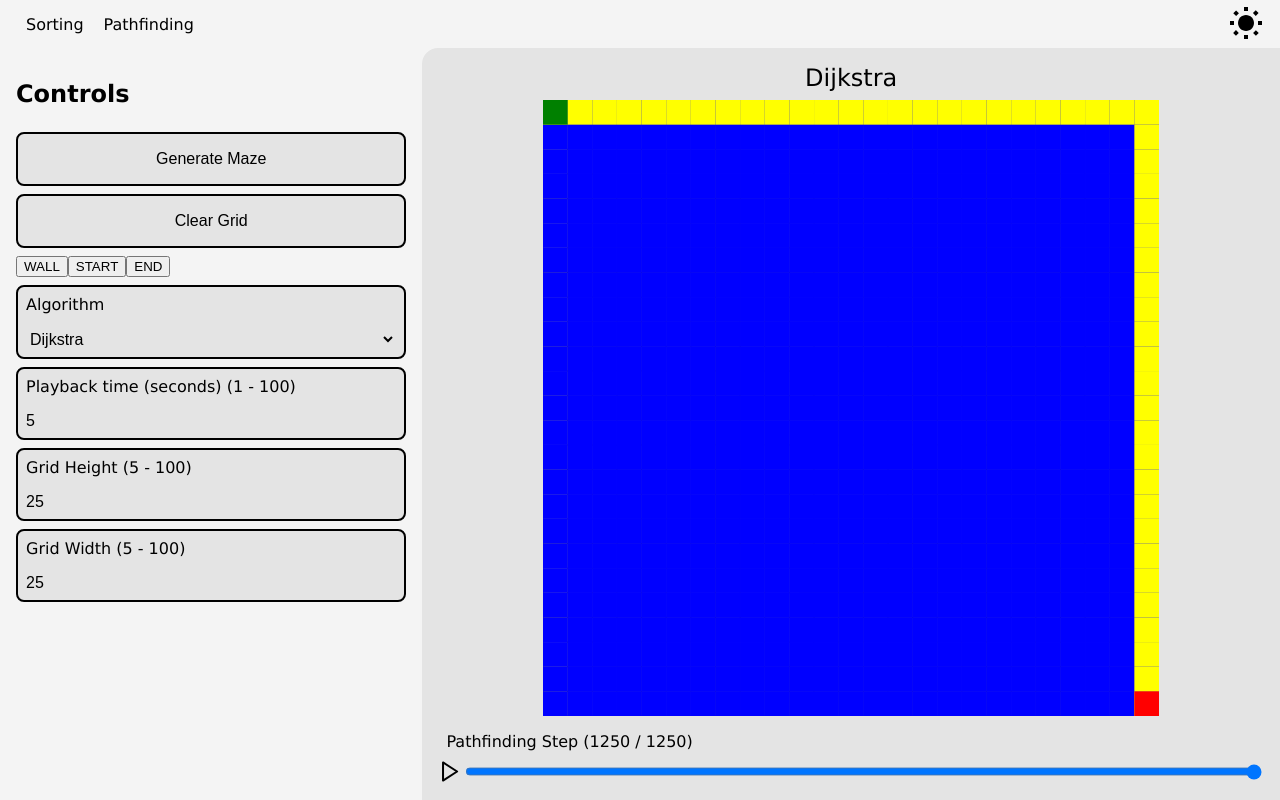
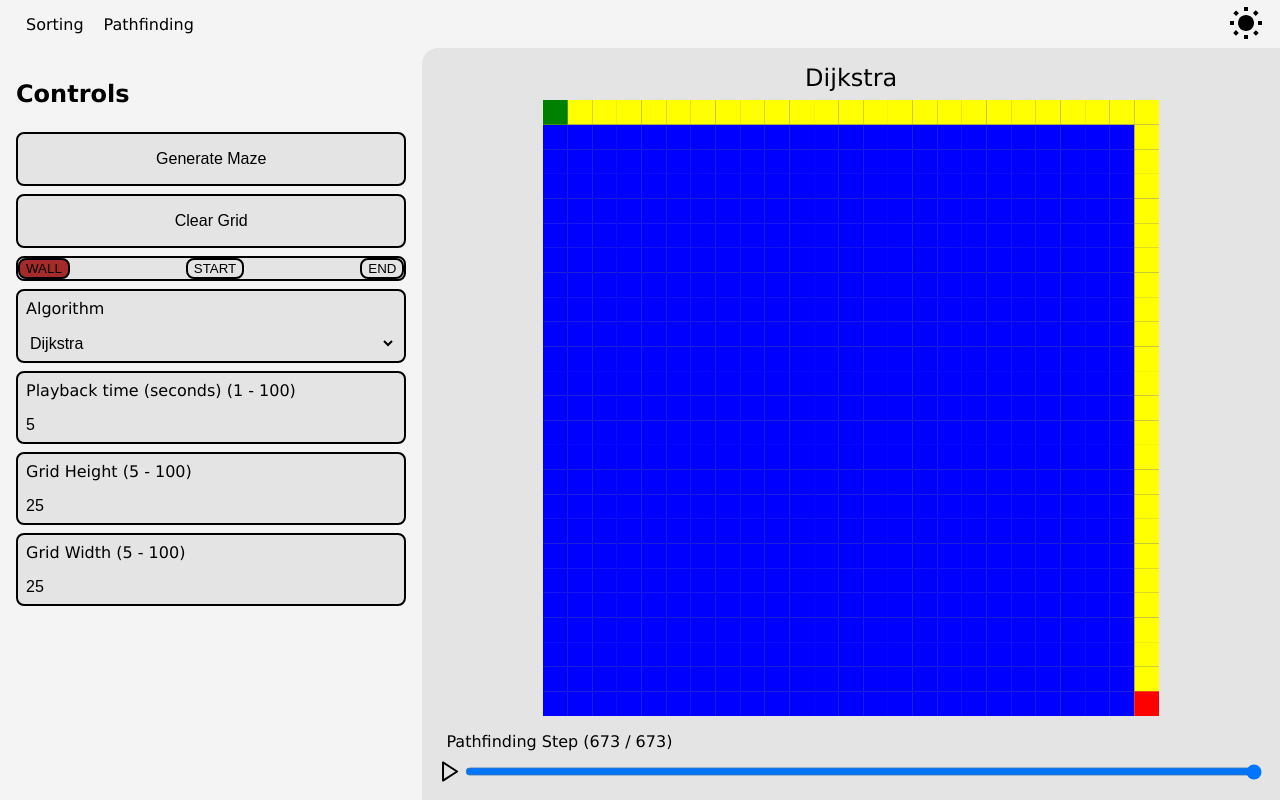
Before and after one commit to aboutBlank-dev/path-finding-sorting-visualizer, a React (Vite) app: page /pathfinding-visualizer/dijkstra in a window 1280 px wide. Built offline with nearby package versions, Linux system fonts and the light colour scheme.

Commit message:
fix(dijkstras): reimplemented dijkstras as it was implemented incorrectly.

```diff
--- a/src/algorithms/pathfinding/dijkstra.ts
+++ b/src/algorithms/pathfinding/dijkstra.ts
@@ -13,6 +13,30 @@ class DijkstraNode {
     public parent: DijkstraNode | undefined = undefined,
     public isWall: boolean = false
   ) {}
+}
+
+class PriorityQueue<T> {
+  items: { item: T; priority: number }[];
+
+  constructor() {
+    this.items = [];
+  }
+
+  enqueue(item: T, priority: number): void {
+    this.items.push({ item, priority });
+    this.items.sort((a, b) => a.priority - b.priority);
+  }
+
+  dequeue(): T | null {
+    if (this.isEmpty()) {
+      return null;
+    }
+    return this.items.shift()!.item;
+  }
+
+  isEmpty(): boolean {
+    return this.items.length === 0;
+  }
 }
 
 interface Position {
@@ -33,43 +57,47 @@ export function dijkstra(
 ): PathfindingIterationStep[] {
   if (!pathfindingGrid.grid) return [];
 
+  const pathfindingSteps: PathfindingIterationStep[] = [];
   const start = pathfindingGrid.startNode;
   const end = pathfindingGrid.endNode;
 
-  const startNode: DijkstraNode = new DijkstraNode(start.x, start.y, 0);
-  const queue: DijkstraNode[] = [];
-  const pathfindingSteps: PathfindingIterationStep[] = [];
+  const numRows = pathfindingGrid.grid.length;
+  const numCols = pathfindingGrid.grid[0].length;
 
-  queue.push(startNode);
-  for (let x = 0; x < pathfindingGrid.grid.length; x++) {
-    for (let y = 0; y < pathfindingGrid.grid[x].length; y++) {
-      const isWall = pathfindingGrid.grid[x][y].nodeType === GridNodeType.WALL;
-      queue.push(new DijkstraNode(x, y, Infinity, undefined, isWall));
-    }
-  }
+  const distances: number[][] = Array(numRows)
+    .fill(null)
+    .map(() => new Array(numCols).fill(Infinity));
 
-  while (queue.length > 0) {
-    const visited: Position[] = [];
+  const parents: [number, number][][] = Array(numRows)
+    .fill(null)
+    .map(() => new Array(numCols).fill([-1, -1]));
 
-    let lowstDistanceIndex = 0;
-    for (let i = 0; i < queue.length; i++) {
-      if (queue[i].distance < queue[lowstDistanceIndex].distance) {
-        lowstDistanceIndex = i;
+  const pq = new PriorityQueue<Position>();
+
+  distances[start.x][start.y] = 0;
+  pq.enqueue(start, 0);
+
+  while (!pq.isEmpty()) {
+    const current = pq.dequeue()!;
+    const { x, y } = current;
+
+    pathfindingSteps.push({
+      action: PathfindingIterationStepAction.VISIT,
+      coordinates: [{ x, y }],
+    });
+
+    if (x === end.x && y === end.y) {
+      console.log("end found");
+      //End node found
+      const path: Position[] = [];
+      let temp = current;
+      path.push(current);
+
+      while (parents[temp.x][temp.y][0] !== -1) {
+        const [x, y] = parents[temp.x][temp.y];
+        path.push({ x, y });
+        temp = { x, y };
       }
-    }
-
-    const u = queue[lowstDistanceIndex];
-
-    //End node found
-    if (u.x === end.x && u.y === end.y) {
-      const path: Position[] = [];
-      let temp = u;
-      path.push(u);
-      while (temp.parent) {
-        path.push(temp.parent);
-        temp = temp.parent;
-      }
-
       //reverse the path
       path.reverse();
 
@@ -83,31 +111,23 @@ export function dijkstra(
       return pathfindingSteps;
     }
 
-    queue.splice(lowstDistanceIndex, 1);
+    const neighbors = GridUtils.getNeighbors(current, pathfindingGrid.grid);
+    for (const neighbor of neighbors) {
+      if (
+        pathfindingGrid.grid[neighbor.x][neighbor.y].nodeType ===
+        GridNodeType.WALL
+      )
+        continue;
 
-    const neighbors = GridUtils.getNeighbors(u, pathfindingGrid.grid);
-    for (const neighbor of neighbors) {
-      const alt = u.distance + GridUtils.getDistance(u, neighbor);
-      const v = queue.find(
-        (node) => node.x === neighbor.x && node.y === neighbor.y
-      );
+      const newDistance = distances[x][y] + 1;
 
-      if (!v) {
-        continue;
-      }
-      if (v.isWall) continue;
-
-      visited.push(v);
-      pathfindingSteps.push({
-        action: PathfindingIterationStepAction.VISIT,
-        coordinates: [{ x: v.x, y: v.y }],
-      });
-
-      if (alt < v.distance) {
-        v.distance = alt;
-        v.parent = u;
+      if (newDistance < distances[neighbor.x][neighbor.y]) {
+        distances[neighbor.x][neighbor.y] = newDistance;
+        parents[neighbor.x][neighbor.y] = [x, y];
+        pq.enqueue(neighbor, newDistance);
       }
     }
   }
+
   return pathfindingSteps;
 }
--- /dev/null
+++ b/src/components/pathfinding/drawButtons.tsx
@@ -0,0 +1,43 @@
+import { PathfindingDrawMode } from "../../contexts/pathfindingContext";
+
+type DrawButtonsProps = {
+  drawMode: PathfindingDrawMode;
+  onDrawButtonClick: (drawMode: PathfindingDrawMode) => void;
+};
+
+export default function DrawButtons({
+  drawMode,
+  onDrawButtonClick,
+}: DrawButtonsProps) {
+  return (
+    <div className='draw-buttons-container'>
+      <button
+        className={
+          "draw-button " +
+          (drawMode === PathfindingDrawMode.WALL ? " active" : "")
+        }
+        onClick={() => onDrawButtonClick(PathfindingDrawMode.WALL)}
+      >
+        WALL
+      </button>
+      <button
+        className={
+          "draw-button" +
+          (drawMode === PathfindingDrawMode.START ? " active" : "")
+        }
+        onClick={() => onDrawButtonClick(PathfindingDrawMode.START)}
+      >
+        START
+      </button>
+      <button
+        className={
+          "draw-button " +
+          (drawMode === PathfindingDrawMode.END ? " active" : "")
+        }
+        onClick={() => onDrawButtonClick(PathfindingDrawMode.END)}
+      >
+        END
+      </button>
+    </div>
+  );
+}
--- a/src/components/pathfinding/pathfindingControlsPanel.tsx
+++ b/src/components/pathfinding/pathfindingControlsPanel.tsx
@@ -9,6 +9,7 @@ import {
 } from "../../types/pathfindingAlgorithm";
 import DropDown from "../dropDown";
 import NumberInputField from "../numberInputField";
+import DrawButtons from "./drawButtons";
 
 export default function PathfindingControlsPanel(props: PanelProps) {
   const pathfindingContext = usePathfinding();
@@ -35,29 +36,10 @@ export default function PathfindingControlsPanel(props: PanelProps) {
         >
           Clear Grid
         </button>
-        <div className='pallete'>
-          <button
-            onClick={() =>
-              pathfindingContext.setDrawMode(PathfindingDrawMode.WALL)
-            }
-          >
-            WALL
-          </button>
-          <button
-            onClick={() =>
-              pathfindingContext.setDrawMode(PathfindingDrawMode.START)
-            }
-          >
-            START
-          </button>
-          <button
-            onClick={() =>
-              pathfindingContext.setDrawMode(PathfindingDrawMode.END)
-            }
-          >
-            END
-          </button>
-        </div>
+        <DrawButtons
+          drawMode={pathfindingContext.drawMode}
+          onDrawButtonClick={pathfindingContext.setDrawMode}
+        />
         <DropDown
           id='algorithm-dropdown'
           label='Algorithm'
--- a/src/pages/Pathfinding.css
+++ b/src/pages/Pathfinding.css
@@ -52,3 +52,21 @@
   color: var(--text-color);
   cursor: pointer;
 }
+
+.draw-buttons-container {
+  display: flex;
+  justify-content: space-between;
+  background-color: var(--bg-color-2);
+  border: 2px solid black;
+  border-radius: 0.5rem;
+}
+
+.draw-button {
+  background-color: var(--bg-color-2);
+  border: 2px solid black;
+  border-radius: 0.5rem;
+}
+
+.draw-button.active {
+  background-color: brown;
+}
```
